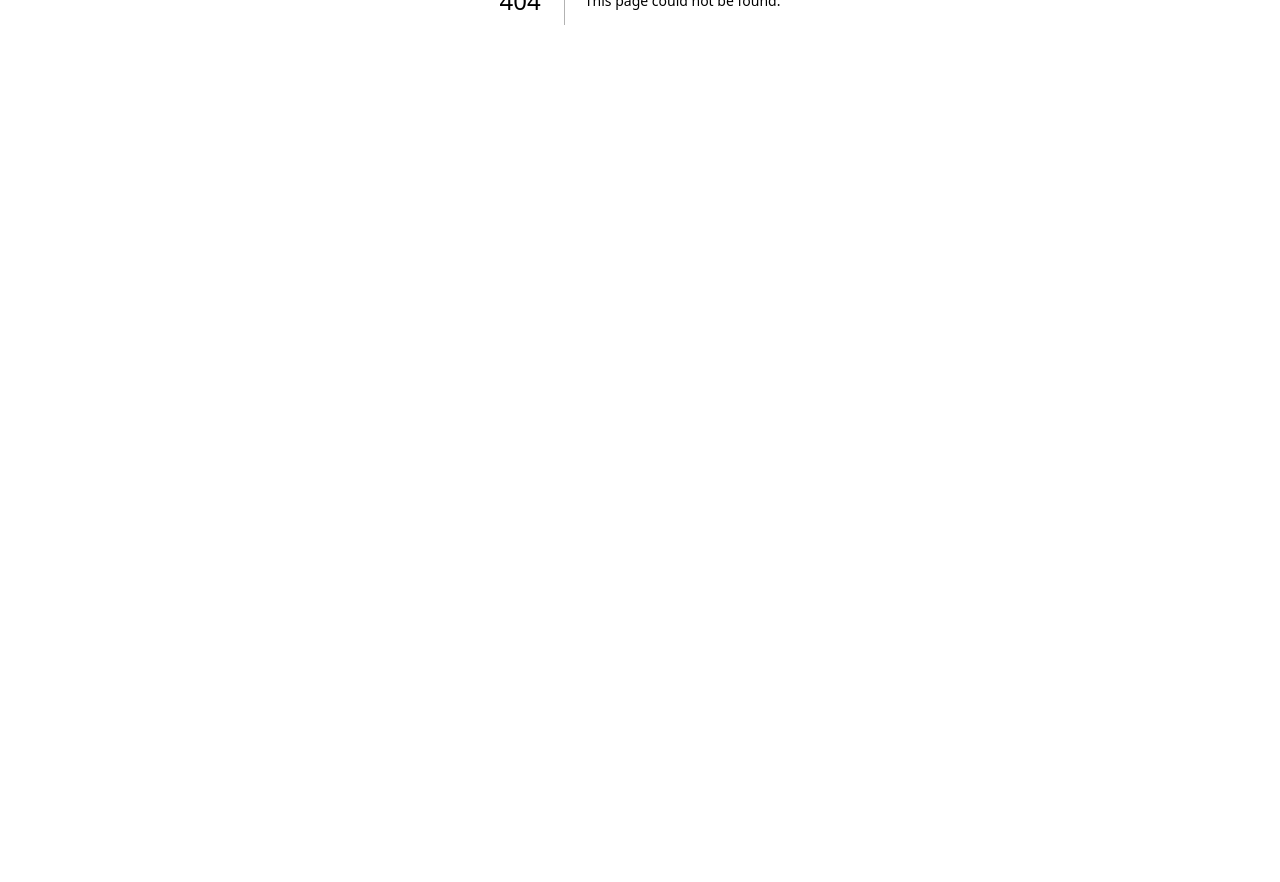
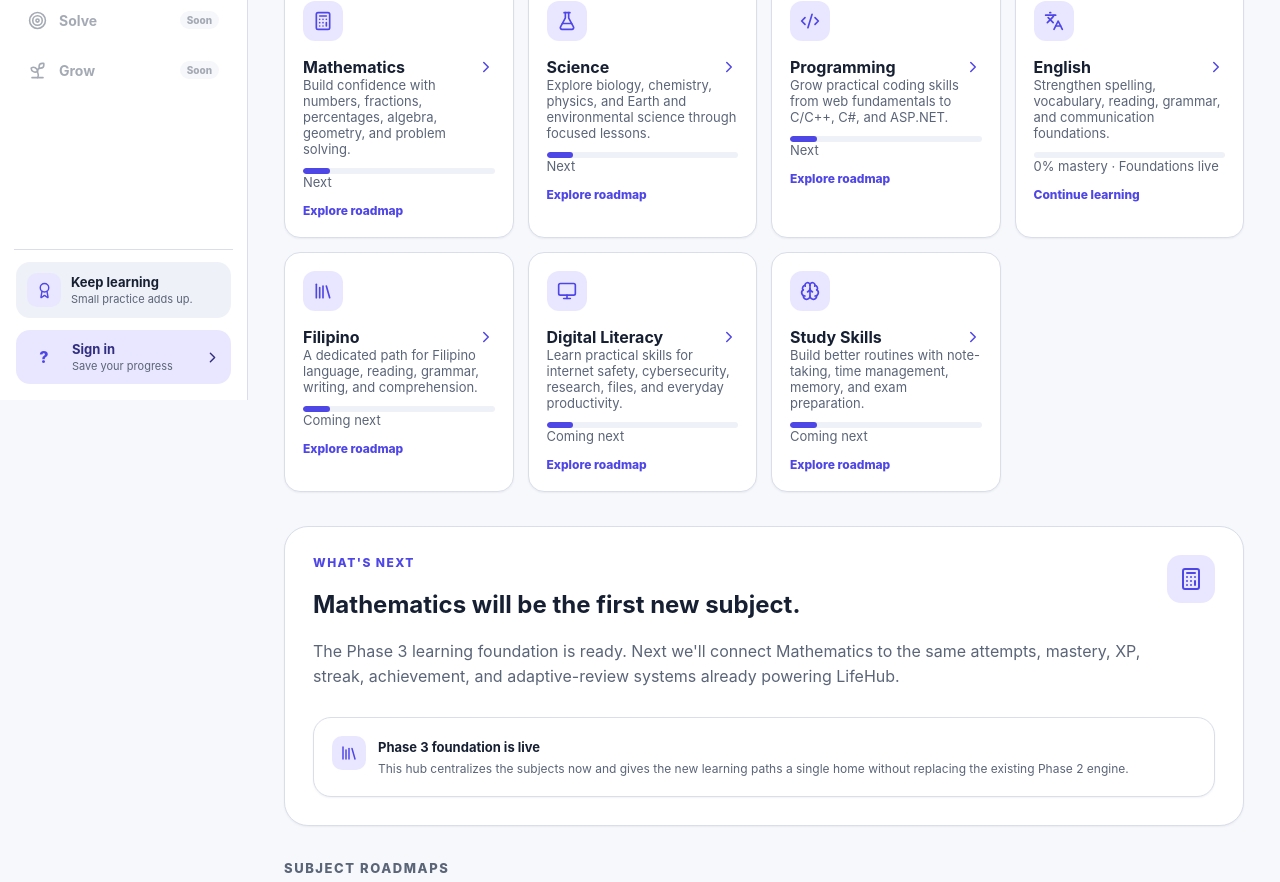
Before and after one commit to Quejsia/Lifehub-, a Next.js app: page /education in a window 1280 px wide. Before the commit this address had no page. Shown: the part 400-1282 px from the top of the page. Before the commit the page ends 800 px from the top, so only its background shows below. Built offline with nearby package versions, Linux system fonts and the light colour scheme; no server answers; the database is empty.

Commit message:
Start Phase 3 Education Hub

```diff
--- /dev/null
+++ b/src/app/education/page.tsx
@@ -0,0 +1,236 @@
+import Link from "next/link";
+import {
+  Brain,
+  Calculator,
+  ChevronRight,
+  Code2,
+  FlaskConical,
+  Languages,
+  Library,
+  Monitor,
+} from "lucide-react";
+import { SiteHeader } from "@/components/site-header";
+import { getLearningData } from "@/lib/learning";
+
+const subjects = [
+  {
+    id: "mathematics",
+    title: "Mathematics",
+    description: "Build confidence with numbers, fractions, percentages, algebra, geometry, and problem solving.",
+    next: "Arithmetic → Fractions → Algebra",
+    icon: Calculator,
+    status: "Next",
+    href: "/education#mathematics",
+  },
+  {
+    id: "science",
+    title: "Science",
+    description: "Explore biology, chemistry, physics, and Earth and environmental science through focused lessons.",
+    next: "Biology → Chemistry → Physics",
+    icon: FlaskConical,
+    status: "Next",
+    href: "/education#science",
+  },
+  {
+    id: "programming",
+    title: "Programming",
+    description: "Grow practical coding skills from web fundamentals to C/C++, C#, and ASP.NET.",
+    next: "HTML → CSS → JavaScript",
+    icon: Code2,
+    status: "Next",
+    href: "/education#programming",
+  },
+  {
+    id: "english",
+    title: "English",
+    description: "Strengthen spelling, vocabulary, reading, grammar, and communication foundations.",
+    next: "Spelling → Vocabulary → Reading",
+    icon: Languages,
+    status: "Available",
+    href: "/practice",
+  },
+  {
+    id: "filipino",
+    title: "Filipino",
+    description: "A dedicated path for Filipino language, reading, grammar, writing, and comprehension.",
+    next: "Wika → Pagbasa → Pagsulat",
+    icon: Library,
+    status: "Coming next",
+    href: "/education#filipino",
+  },
+  {
+    id: "digital-literacy",
+    title: "Digital Literacy",
+    description: "Learn practical skills for internet safety, cybersecurity, research, files, and everyday productivity.",
+    next: "Internet safety → Research → Security",
+    icon: Monitor,
+    status: "Coming next",
+    href: "/education#digital-literacy",
+  },
+  {
+    id: "study-skills",
+    title: "Study Skills",
+    description: "Build better routines with note-taking, time management, memory, and exam preparation.",
+    next: "Notes → Focus → Review",
+    icon: Brain,
+    status: "Coming next",
+    href: "/education#study-skills",
+  },
+];
+
+function clampPercent(value: number) {
+  return Math.max(0, Math.min(100, Math.round(value)));
+}
+
+export default async function EducationPage() {
+  const data = await getLearningData();
+
+  const englishCourses = data.courses.filter(
+    (course) => course.subject?.toLowerCase() === "english",
+  );
+
+  const englishLessonIds = data.lessons
+    .filter((lesson) => englishCourses.some((course) => course.id === lesson.course_id))
+    .map((lesson) => lesson.id);
+
+  const englishProgress = data.lessonProgress.filter((item) =>
+    englishLessonIds.includes(item.lesson_id),
+  );
+
+  const englishMastery = englishProgress.length
+    ? clampPercent(
+        englishProgress.reduce((sum, item) => sum + Number(item.mastery ?? 0), 0) /
+          englishProgress.length,
+      )
+    : 0;
+
+  const livePathCount = data.courses.length;
+
+  return (
+    <div className="app-shell">
+      <SiteHeader profile={data.profile} />
+
+      <main id="main-content" className="page-wrap">
+        <section className="hero" aria-labelledby="education-title">
+          <p className="eyebrow">EDUCATION HUB</p>
+          <h1 id="education-title">One place for every subject.</h1>
+          <p>
+            Explore LifeHub&apos;s growing library of learning paths. Start with a live
+            foundation or see what&apos;s coming next.
+          </p>
+        </section>
+
+        <section className="section" aria-labelledby="overview-title">
+          <div className="section-heading">
+            <div>
+              <p className="eyebrow" style={{ marginBottom: 5 }}>YOUR LEARNING MAP</p>
+              <h2 id="overview-title">Choose a subject to begin.</h2>
+            </div>
+            <span className="nav-link" aria-label={`${livePathCount} learning paths available`}>
+              {livePathCount} live path{livePathCount === 1 ? "" : "s"}
+            </span>
+          </div>
+
+          <div className="topic-grid">
+            {subjects.map((subject) => {
+              const Icon = subject.icon;
+              const isEnglish = subject.id === "english";
+
+              return (
+                <Link
+                  href={subject.href}
+                  className="card topic-card live-topic"
+                  key={subject.id}
+                  id={subject.id}
+                  aria-label={`Open ${subject.title}`}
+                >
+                  <div className="topic-icon">
+                    <Icon size={20} />
+                  </div>
+
+                  <div className="topic-card-heading">
+                    <h3>{subject.title}</h3>
+                    <ChevronRight size={18} aria-hidden="true" />
+                  </div>
+
+                  <p>{subject.description}</p>
+
+                  <div className="topic-progress-track" aria-hidden="true">
+                    <div
+                      className="topic-progress-fill"
+                      style={{ width: isEnglish ? `${englishMastery}%` : "14%" }}
+                    />
+                  </div>
+
+                  <p className="topic-card-meta">
+                    {isEnglish
+                      ? `${englishMastery}% mastery · Foundations live`
+                      : subject.status}
+                  </p>
+
+                  <span className="topic-open">
+                    {isEnglish ? "Continue learning" : "Explore roadmap"}
+                  </span>
+                </Link>
+              );
+            })}
+          </div>
+        </section>
+
+        <section className="section" aria-labelledby="next-title">
+          <div className="card learning-module">
+            <div className="learning-module-head">
+              <div>
+                <p className="eyebrow">WHAT&apos;S NEXT</p>
+                <h2 id="next-title">Mathematics will be the first new subject.</h2>
+                <p>
+                  The Phase 3 learning foundation is ready. Next we&apos;ll connect
+                  Mathematics to the same attempts, mastery, XP, streak, achievement,
+                  and adaptive-review systems already powering LifeHub.
+                </p>
+              </div>
+              <div className="learning-path-icon" aria-hidden="true">
+                <Calculator size={24} />
+              </div>
+            </div>
+
+            <div className="learning-tip card" style={{ marginTop: 0 }}>
+              <div className="learning-tip-icon">
+                <Library size={18} />
+              </div>
+              <div>
+                <strong>Phase 3 foundation is live</strong>
+                <p>
+                  This hub centralizes the subjects now and gives the new learning paths
+                  a single home without replacing the existing Phase 2 engine.
+                </p>
+              </div>
+            </div>
+          </div>
+        </section>
+
+        <section className="section" aria-labelledby="path-details-title">
+          <div className="section-heading">
+            <div>
+              <p className="eyebrow" style={{ marginBottom: 5 }}>SUBJECT ROADMAPS</p>
+              <h2 id="path-details-title">What each path will cover.</h2>
+            </div>
+          </div>
+
+          <div className="topic-grid">
+            {subjects.slice(0, 4).map((subject) => {
+              const Icon = subject.icon;
+              return (
+                <article className="card topic-card" key={subject.id + "-details"}>
+                  <div className="topic-icon"><Icon size={20} /></div>
+                  <h3>{subject.title}</h3>
+                  <p>{subject.next}</p>
+                </article>
+              );
+            })}
+          </div>
+        </section>
+      </main>
+    </div>
+  );
+}
```
